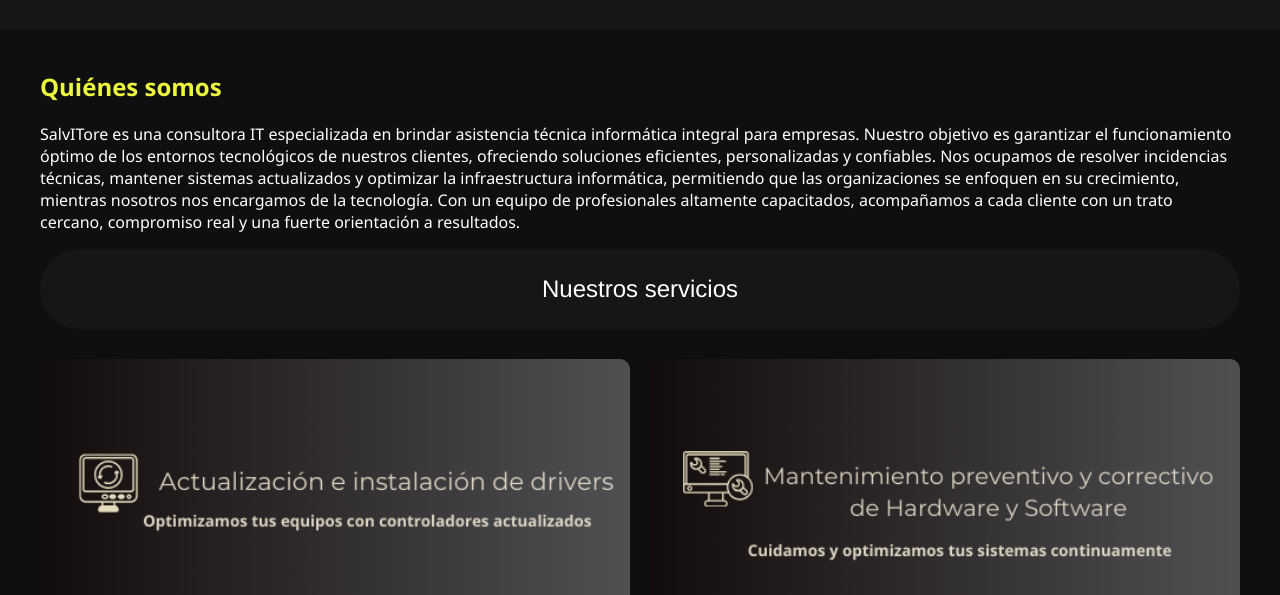
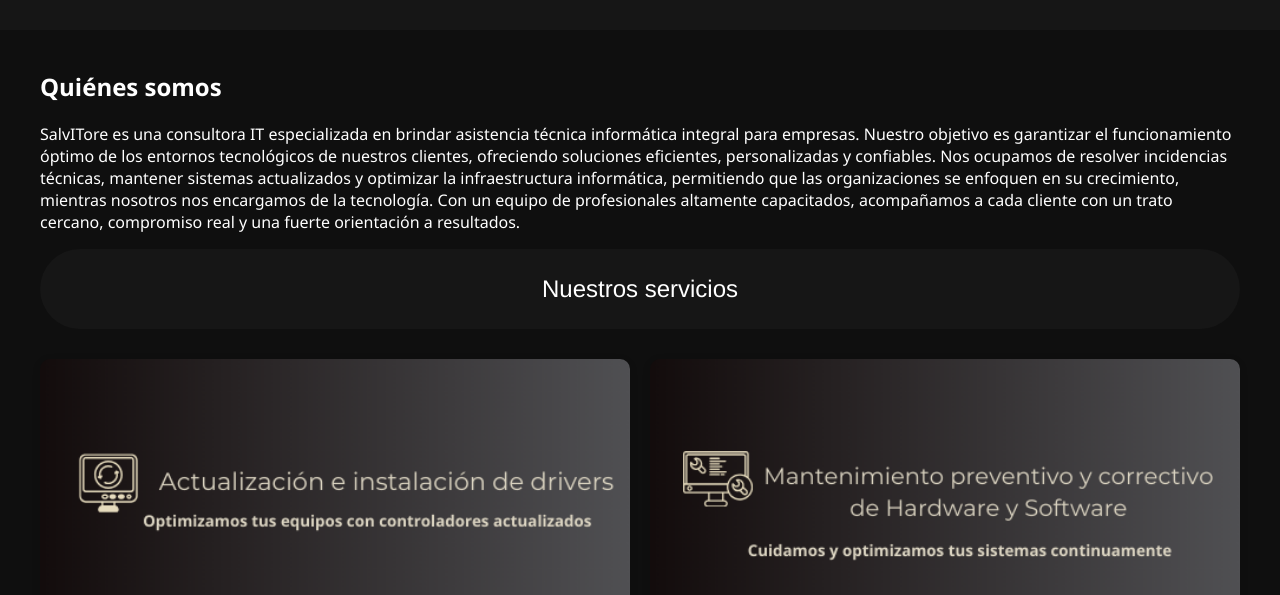
Before and after one commit to NICOLASMMARTINEZ/salvITore, a plain HTML site: page index.html in a window 1280 px wide. Shown: the part 205-800 px from the top of the page. Drawn offline with Linux system fonts and the light colour scheme.

Commit message:
Arreglé el diseño de la página principalaa

```diff
--- a/styles.css
+++ b/styles.css
@@ -39,7 +39,7 @@ header h1 {
   margin: 0;
 }
 .info h2 {
-  color: #ecf83e;
+  color: white;
 }
 
 .galeria {
```
